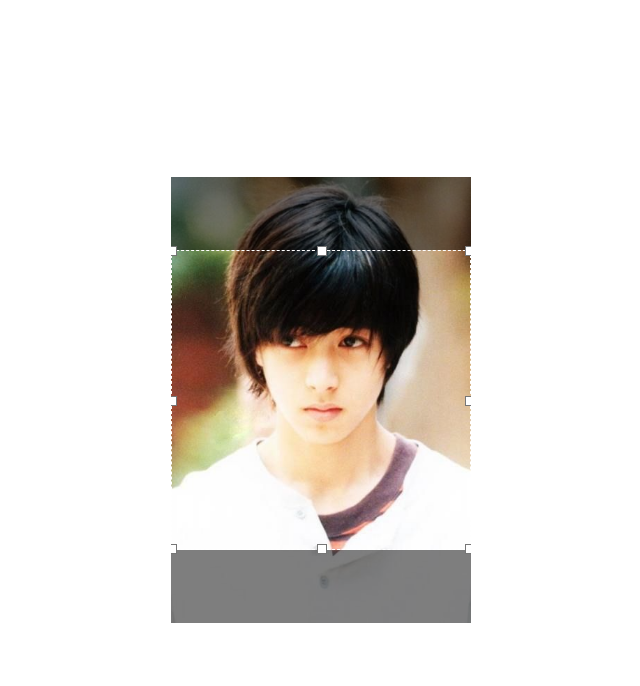
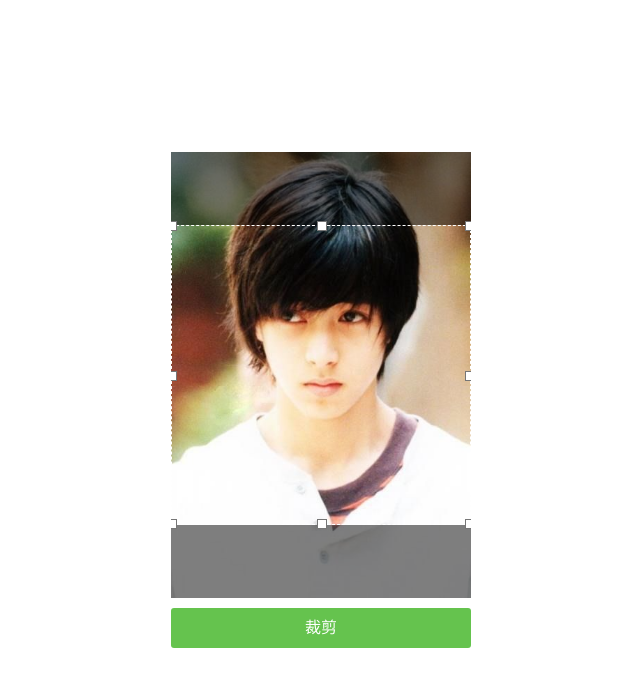
Before and after one commit to shinn-lancelot/clip-pic, a plain HTML site: page index.html in a window 1280 px wide. Shown: the whole page, without its empty margins (319-959 px from the left). Drawn offline with Linux system fonts and the light colour scheme.

Commit message:
1. 新增裁剪按钮

```diff
--- a/index.html
+++ b/index.html
@@ -114,6 +114,35 @@
             bottom: -5px;
             right: -5px;
         }
+
+        .btn-box {
+            margin-top: 10px;
+            width: 300px;
+            overflow: hidden;
+            display: flex;
+            flex-direction: column;
+            flex-wrap: nowrap;
+            justify-content: center;
+            align-items: center;
+        }
+
+        .btn-clip {
+            width: 100%;
+            line-height: 40px;
+            font-size: 16px;
+            background: rgb(85, 189, 59);
+            text-align: center;
+            color: #fff;
+            border-radius: 3px;
+            cursor: pointer;
+            opacity: .9;
+        }
+        .btn-clip:active {
+            opacity: 1 !important;
+        }
+        .btn-clip:hover {
+            opacity: .8;
+        }
     </style>
 </head>
 <body>
@@ -132,6 +161,9 @@
                     <div class="right-down dot"></div>
                 </div>
             </div>
+        </div>
+        <div class="btn-box">
+            <div class="btn-clip">裁剪</div>
         </div>
     </div>
     <script>
```
